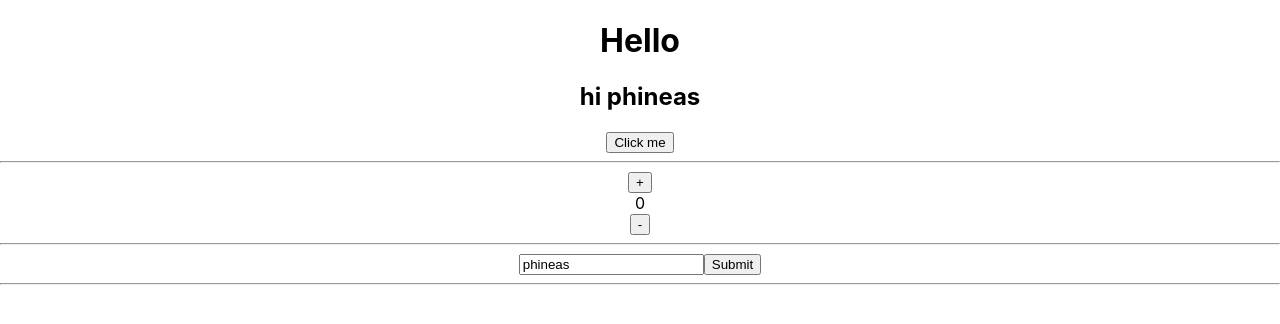
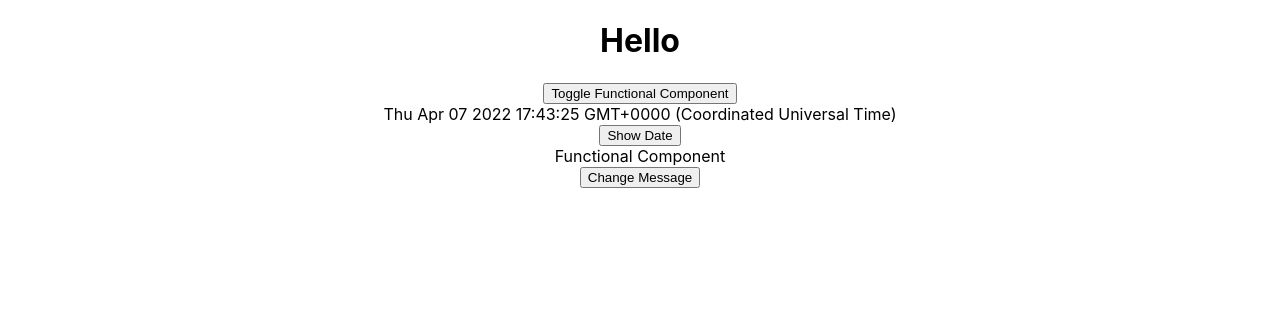
Before and after one commit to divyanshi-saxena/react_hooks, a React (Create React App) app: page / in a window 1280 px wide. Shown: the top 324 px of the page. Built offline with nearby package versions, Linux system fonts and the light colour scheme.

Commit message:
useEffect hook added

```diff
--- a/src/App.js
+++ b/src/App.js
@@ -1,12 +1,14 @@
 import React from 'react';
 import './App.css';
+import UseEffectHook from './hooks/UseEffectHook';
 import UseStateHook from './hooks/UseStateHook';
 
 function App() {
   return (
     <div className="App">
       <h1>Hello</h1>
-      <UseStateHook />
+      {/* <UseStateHook /> */}
+      <UseEffectHook />
     </div>
   );
 }
--- a/src/components/CComponent.js
+++ b/src/components/CComponent.js
@@ -0,0 +1,34 @@
+import React, { Component } from 'react'
+
+export class CComponent extends Component {
+  state = {
+    message: "Class Component",
+    time: new Date().toString()
+  }
+  componentDidMount() {
+    console.log("I am from Did Mount")
+    this.interval = setInterval(this.showDate, 1000)
+  }
+  componentDidUpdate() {
+    console.log("I am from Update")
+  }
+  componentWillUnmount() {
+    console.log("I am from Unmount")
+    clearInterval(this.interval)
+  }
+  showDate = () => {
+    this.setState({
+      time: new Date().toString()
+    })
+  }
+  render() {
+    return (
+      <div>
+        {this.state.message}
+        <div>{this.state.time}</div>
+      </div>
+    )
+  }
+}
+
+export default CComponent
--- a/src/components/FComponent.js
+++ b/src/components/FComponent.js
@@ -0,0 +1,40 @@
+import React, { useState, useEffect } from 'react'
+
+function FComponent() {
+  const [time, setTime] = useState(new Date().toString())
+  const [message, setMessage] = useState("Functional Component")
+  const showDate = () => {
+    setTime(new Date().toString())
+  }
+  // if we want to call useEffect everytime something happens in UI, then don't provide second arg
+  // but if we provide [], then the useEffect is called only once when component is loaded
+  useEffect(() => {
+    console.log("Component mounted or updated")
+    // for unmounting:
+    const interval = setInterval(showDate, 1000)
+    return () => {
+      console.log("Cleanup of interval")
+      clearInterval(interval)
+    }
+  }, [])
+
+  useEffect(() => {
+    console.log("Time changed")
+  }, [time])
+
+  useEffect(() => {
+    console.log("Message changed")
+  }, [message])
+  return (
+    <div>
+      <div>{time}</div>
+      <button onClick={showDate}>Show Date</button>
+      <div>{message}</div>
+      <button onClick={() => setMessage("Changed Functional Component")}>
+        Change Message
+      </button>
+    </div>
+  )
+}
+
+export default FComponent
--- a/src/hooks/UseEffectHook.js
+++ b/src/hooks/UseEffectHook.js
@@ -1,9 +1,20 @@
-import React, { useState, useEffect } from 'react'
+import React, { useState } from 'react'
+import CComponent from '../components/CComponent'
+import FComponent from '../components/FComponent'
 
+/*
+in class component, we have component mount/update/unmount (lifecycle) which help in respective operations
+but in functional component we don't have these and we use useEffect hook for it
+*/
 const UseEffectHook = () => {
+  const [flag, setFlag] = useState(true)
   return (
     <div>
-
+      <div>
+        <button onClick={() => setFlag(!flag)}>Toggle Functional Component</button>
+      </div>
+      {/* {flag ? <CComponent /> : ""} */}
+      {flag ? <FComponent /> : ""}
     </div>
   )
 }
```
